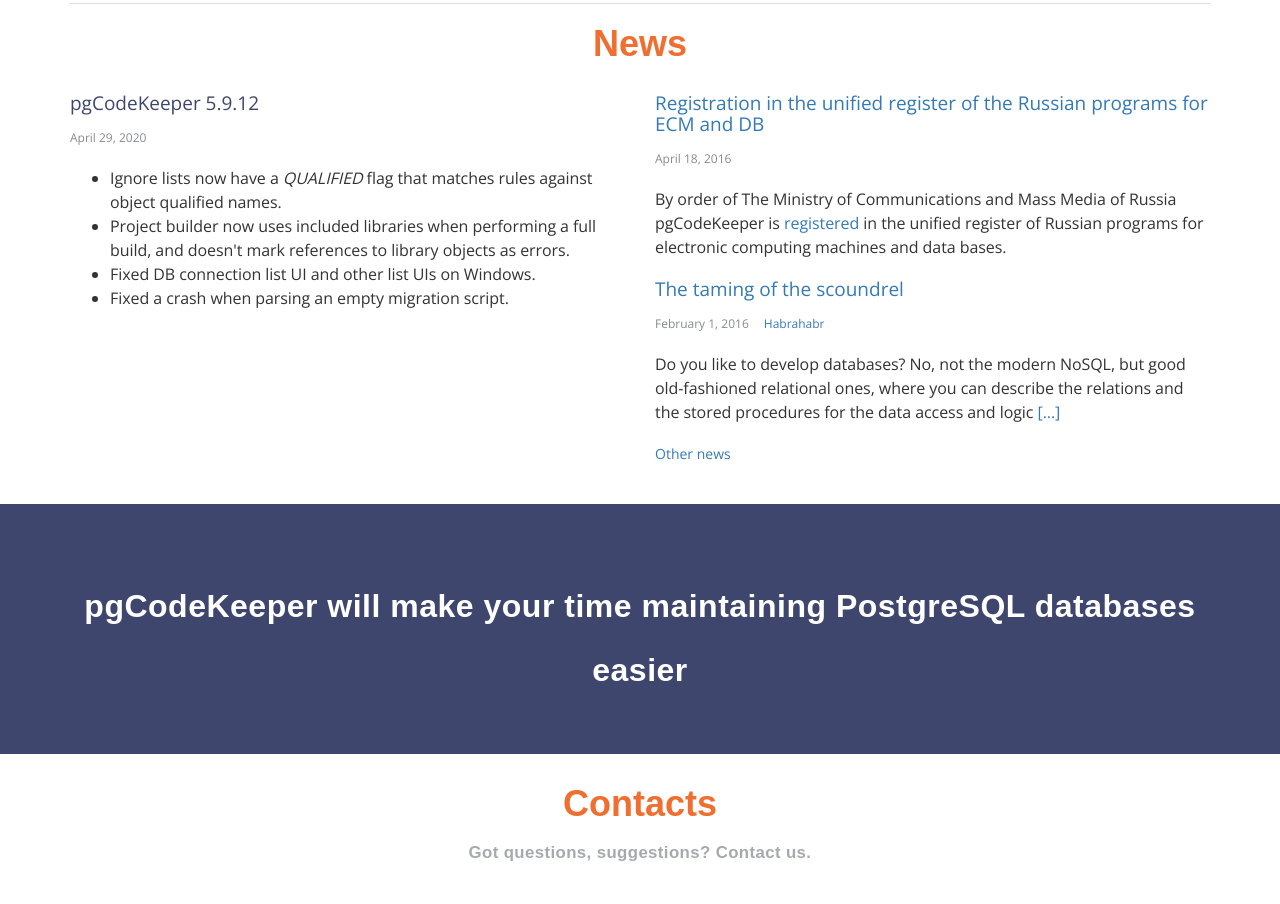
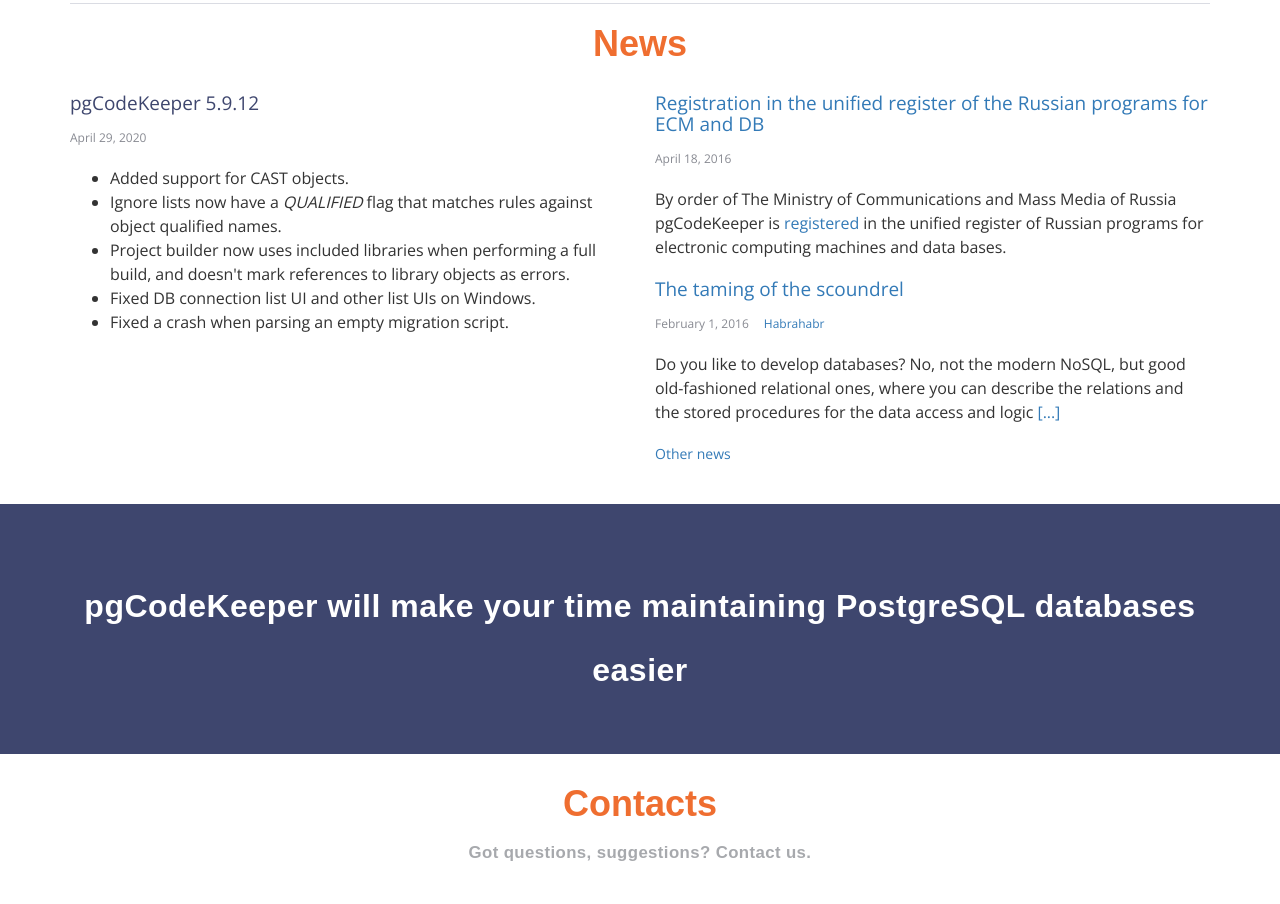
Before and after one commit to pgcodekeeper/pgcodekeeper.github.io, a website: page _src/app/index.html in a window 1280 px wide. Shown: the part 2862-3766 px from the top of the page. Drawn offline with nearby package versions, Linux system fonts and the light colour scheme; files that its build step writes are made by us from their sources; a web font is replaced by a local one.

Commit message:
fixed announcement for 5.9.12

```diff
--- a/_src/app/index.html
+++ b/_src/app/index.html
@@ -179,6 +179,7 @@
           <h4 class="anchor" name="pgCodeKeeper-5.9.12" id="pgCodeKeeper-5.9.12">pgCodeKeeper 5.9.12</h4>
           <p class="date">April 29, 2020</p>
           <ul class="short-article">
+            <li>Added support for CAST objects.</li>
             <li>Ignore lists now have a <i>QUALIFIED</i> flag that matches rules against object qualified names.</li>
             <li>Project builder now uses included libraries when performing a full build, and doesn't mark references to library objects as errors.</li>
             <li>Fixed DB connection list UI and other list UIs on Windows.</li>
```
Also changed, not shown: _src/app/news.html (+1 -0 lines), index.html (+1 -0 lines), news.html (+1 -0 lines).
